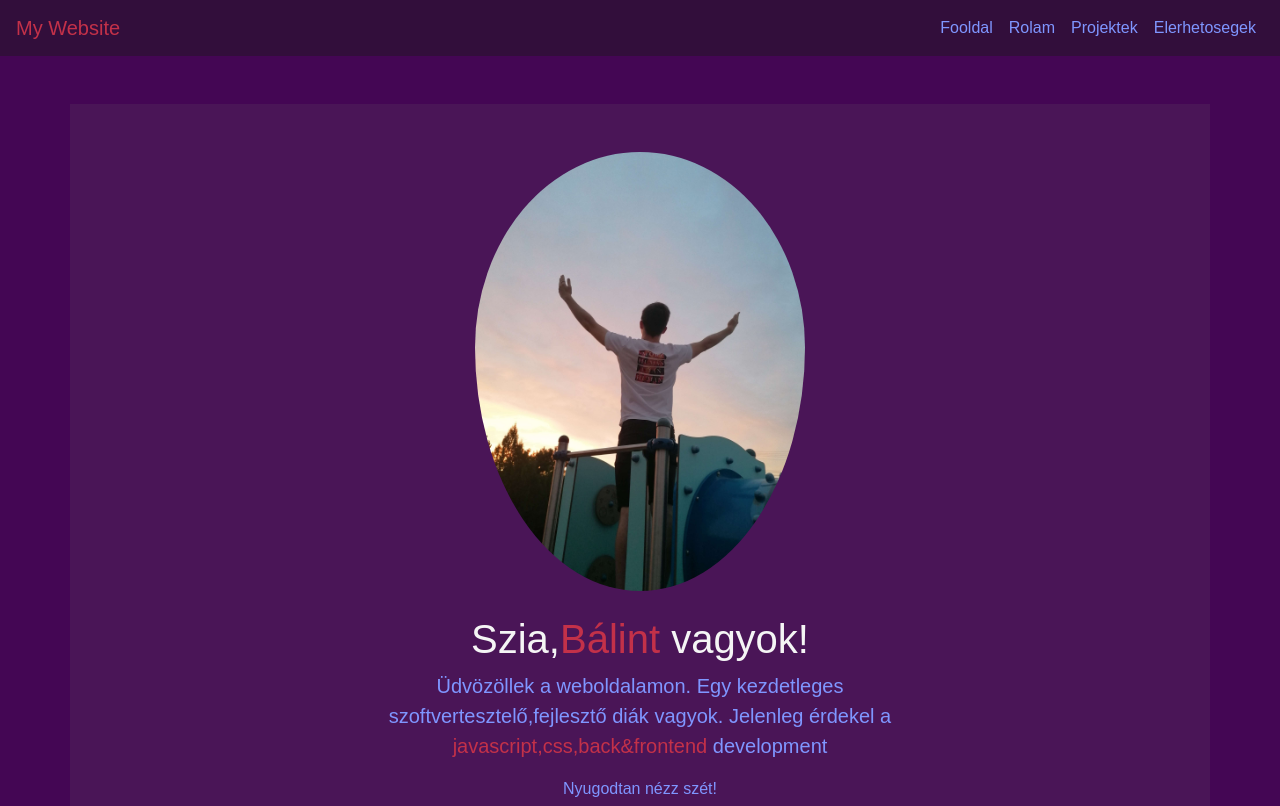
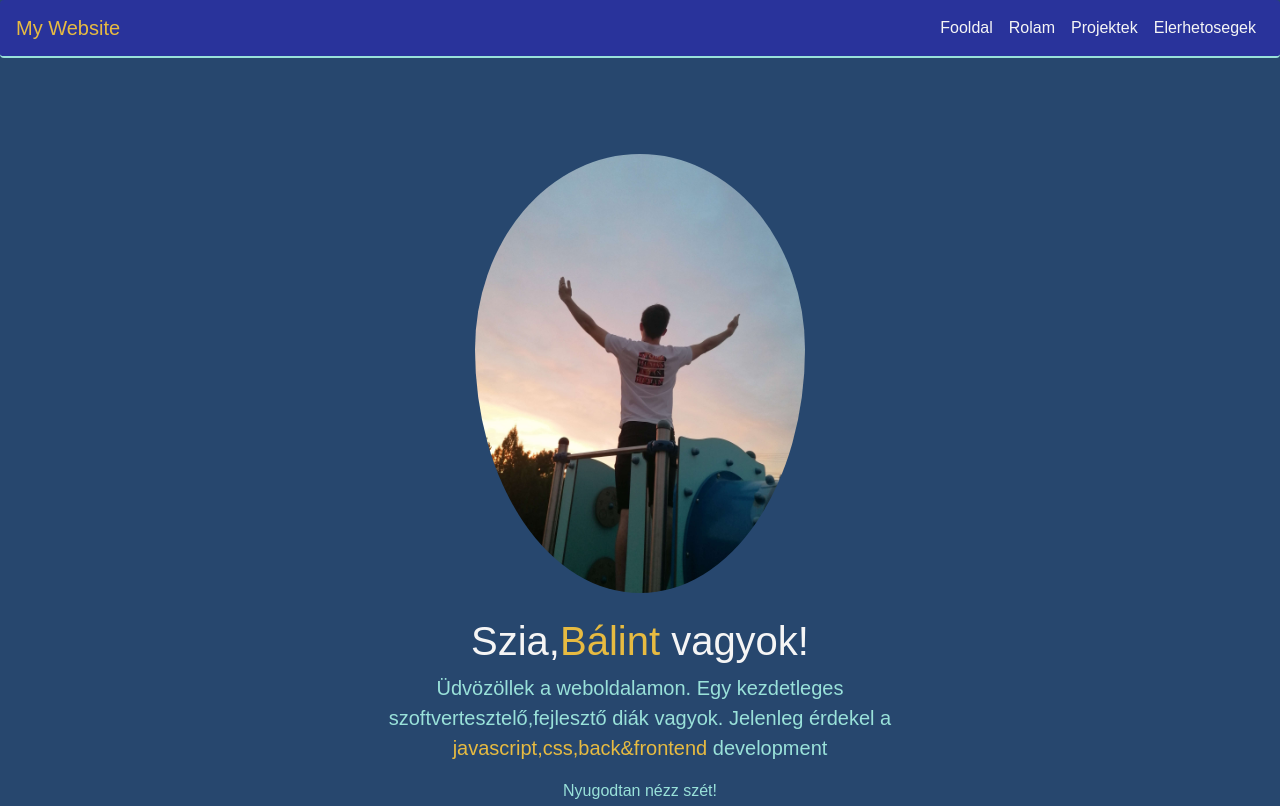
Before and after one commit to MountainSpiritq/Portfolio, a plain HTML site: page index.html in a window 1280 px wide. Shown: the top 806 px of the page. Drawn offline with nearby package versions, Linux system fonts and the light colour scheme.

Commit message:
i suck at color schemes

```diff
--- a/home.html
+++ b/home.html
@@ -14,8 +14,8 @@
     <div class="row">
         <div class="col-md-6 offset-md-3 text-center">
             <img src="./Creator.jpg" class="img-fluid creator rounded-circle mb-4 pt-5" alt="Writer's Photo">
-            <h1>Szia,<a class="nev" href="">Bálint</a> vagyok! </h1>
-            <p class="lead">Üdvözöllek a weboldalamon. Egy kezdetleges szoftvertesztelő,fejlesztő diák vagyok. Jelenleg érdekel a <a  class="nev" href="">javascript,css,back&frontend</a> development</p>
+            <h1>Szia,<span class="nev" href="">Bálint</span> vagyok! </h1>
+            <p class="lead">Üdvözöllek a weboldalamon. Egy kezdetleges szoftvertesztelő,fejlesztő diák vagyok. Jelenleg érdekel a <span  class="nev" href="">javascript,css,back&frontend</span> development</p>
             <p>Nyugodtan nézz szét!</p>
         </div>
     </div>
--- a/index.html
+++ b/index.html
@@ -10,7 +10,7 @@
 </head>
 <body>
 
-<nav class="navbar navbar-expand-lg ">
+<nav class="navbar navbar-expand-lg rounded">
     <a class="navbar-brand" href="#">My Website</a>
     <button class="navbar-toggler" type="button" data-toggle="collapse" data-target="#navbarNav" aria-controls="navbarNav" aria-expanded="false" aria-label="Toggle navigation">
         <span class="navbar-toggler-icon"></span>
--- a/style.css
+++ b/style.css
@@ -4,28 +4,29 @@
 }
 
 nav{
-    background-color:#320E3B;
+    background-color:#29339b;
+    border-bottom: 2px solid #99e1d9;
 
 }
 body{
-    background-color:#440654 !important;
+    background-color:#27476E !important;
 }
 
 .container{
-    background-color: #4a1557;
+    background-color: #27476E;
 }
 .nav-link{
-    color: #7F96FF;
+    color: whitesmoke;
 }
 
 .navbar-brand{
-    color: #C33149;
+    color: #e7bb41;
 }
 .nev{
-    color: #C33149;
+    color: #e7bb41;
 }
 p{
-    color: #7F96FF;
+    color: #99e1d9;
 }
 h1{
     color: whitesmoke !important;
```
